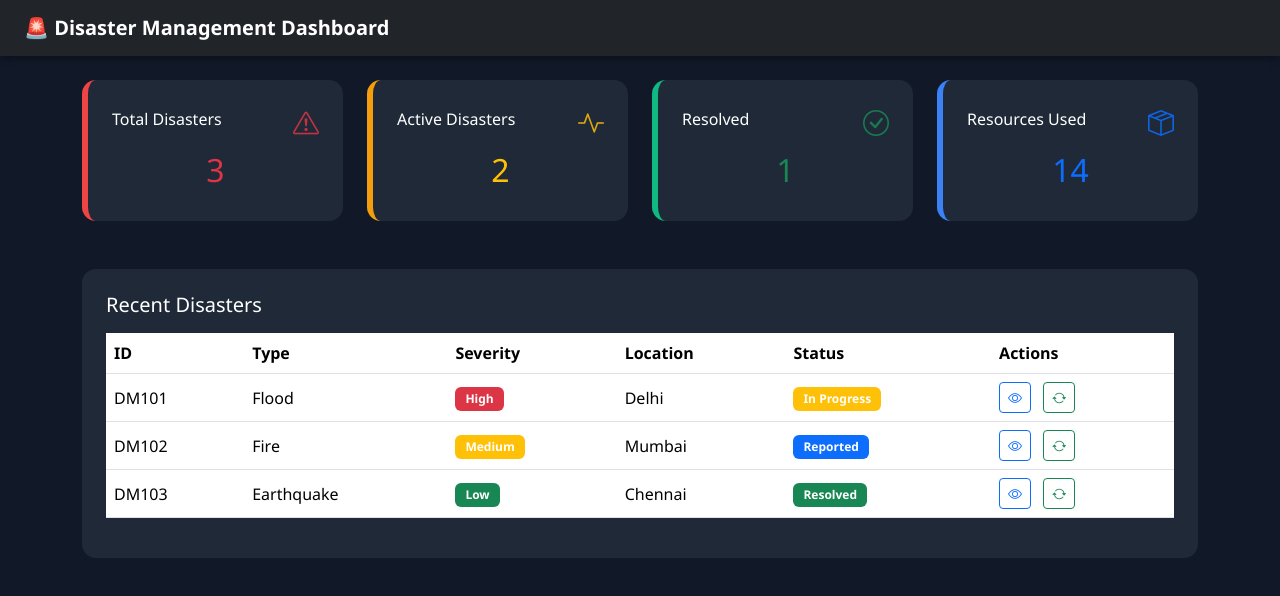
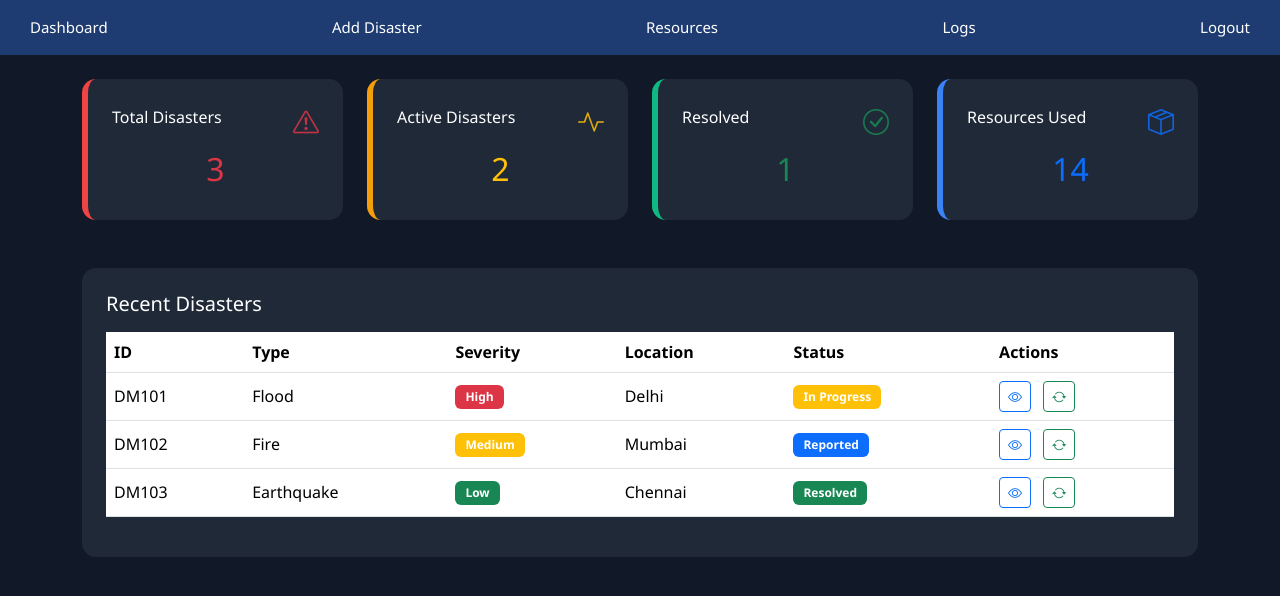
Before and after one commit to Anshika-29-tyagi/disaster-management-web, a plain HTML site: page disaster-frontend/dashboard.html in a window 1280 px wide. Drawn offline with nearby package versions, Linux system fonts and the light colour scheme; files whose address does not match are found by name.

Commit message:
Update dashboard.html

```diff
--- a/disaster-frontend/dashboard.html
+++ b/disaster-frontend/dashboard.html
@@ -17,9 +17,24 @@
       font-family: "Segoe UI", sans-serif;
     }
 
-    .navbar {
-      box-shadow: 0 2px 8px rgba(0,0,0,0.4);
-    }
+   .navbar {
+  background: #1e3c72;
+  padding: 10px 20px;
+  display: flex;
+  gap: 15px;
+}
+
+.navbar a {
+  color: white;
+  text-decoration: none;
+  font-size: 15px;
+  padding: 6px 10px;
+  border-radius: 5px;
+}
+
+.navbar a:hover {
+  background: #2a5298;
+}
 
     .card {
       background-color: #1f2937;
@@ -79,10 +94,12 @@
 <body>
 
 <!-- NAVBAR -->
-<nav class="navbar navbar-dark bg-dark px-4">
-  <span class="navbar-brand fw-semibold">
-    🚨 Disaster Management Dashboard
-  </span>
+<nav class="navbar">
+  <a href="dashboard.html">Dashboard</a>
+  <a href="add-disaster.html">Add Disaster</a>
+  <a href="resources.html">Resources</a>
+  <a href="logs.html">Logs</a>
+  <a href="index.html">Logout</a>
 </nav>
 
 <div class="container mt-4">
```
